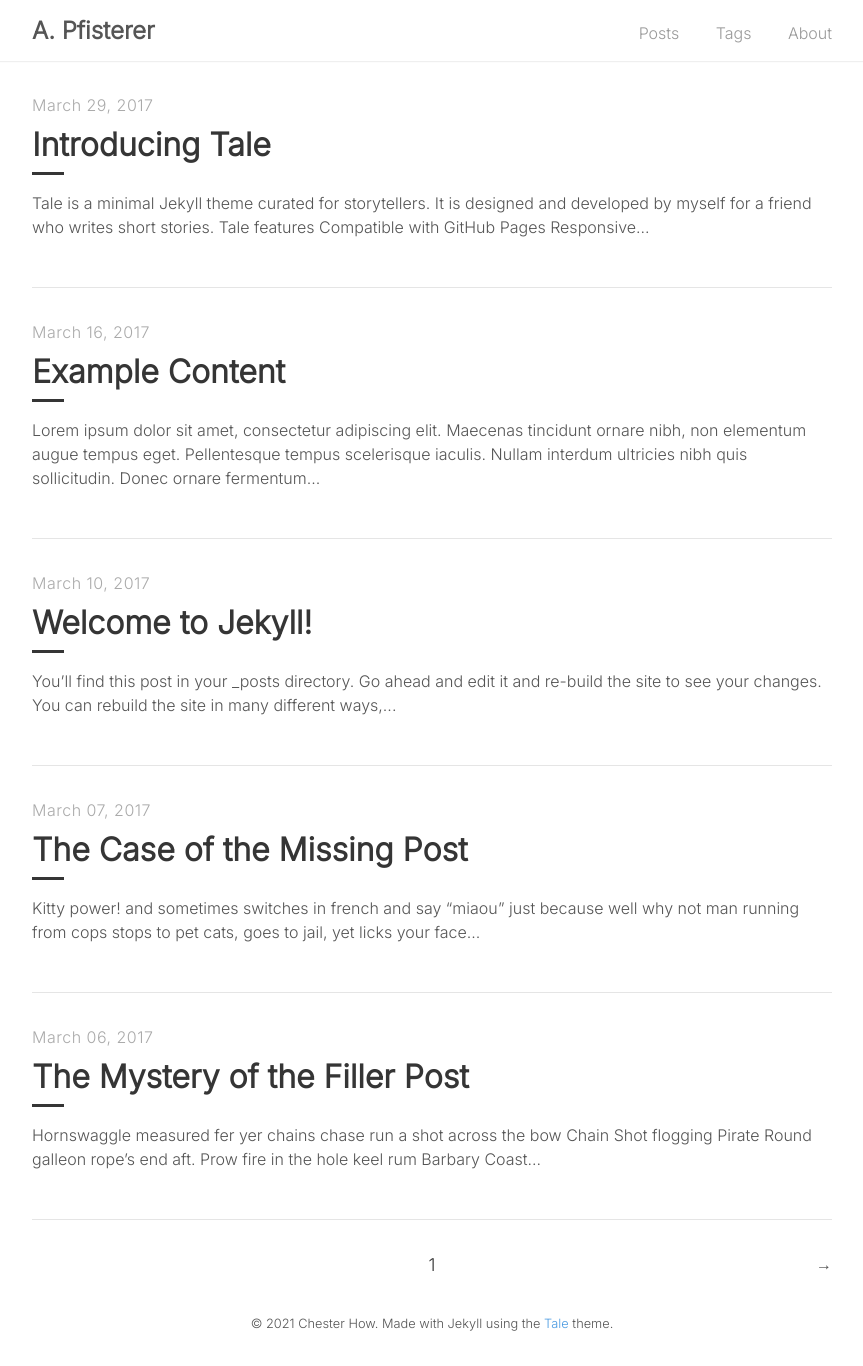
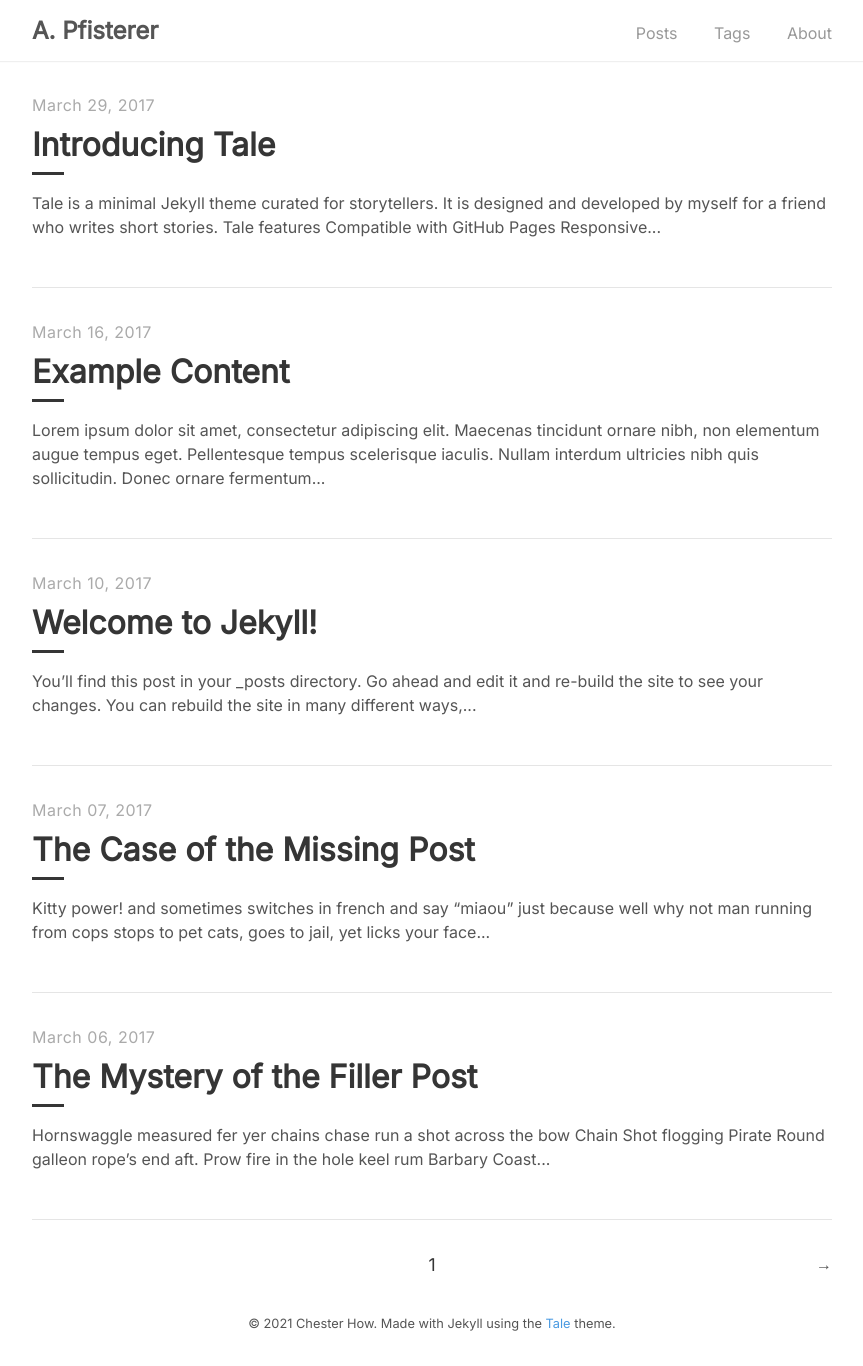
Before and after one commit to adripfi/adripfi.github.io, a Jekyll site: the page built from index.html, in a window 1280 px wide. Shown: the whole page, without its empty margins (208-1071 px from the left). Built offline with Jekyll 4.4.1, drawn with Linux system fonts in a browser that asks for light colours; the list of posts is cut into pages by our own code.

Commit message:
Update head.html

```diff
--- a/_includes/head.html
+++ b/_includes/head.html
@@ -6,7 +6,7 @@
 
   <!-- CSS -->
   <link rel="stylesheet" href="{{ "/assets/main.css" | relative_url }}">
-  <link rel="stylesheet" href="https://fonts.googleapis.com/css2?family=Inter:wght@300&display=swap">
+  <link rel="stylesheet" href="https://fonts.googleapis.com/css2?family=Inter&display=swap" rel="stylesheet">
 
   <!-- Favicon -->
   <link rel="icon" type="image/png" sizes="32x32" href="{{ "/assets/favicon-32x32.png" | relative_url }}">
```
